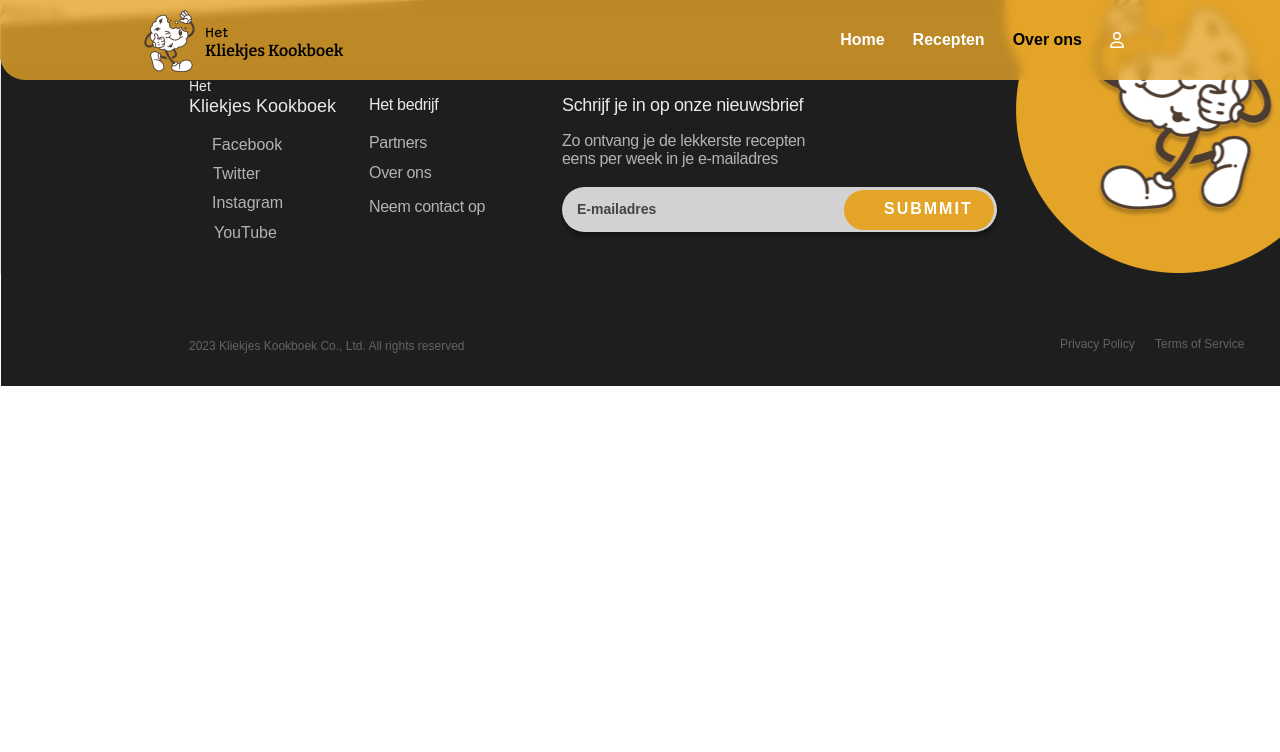
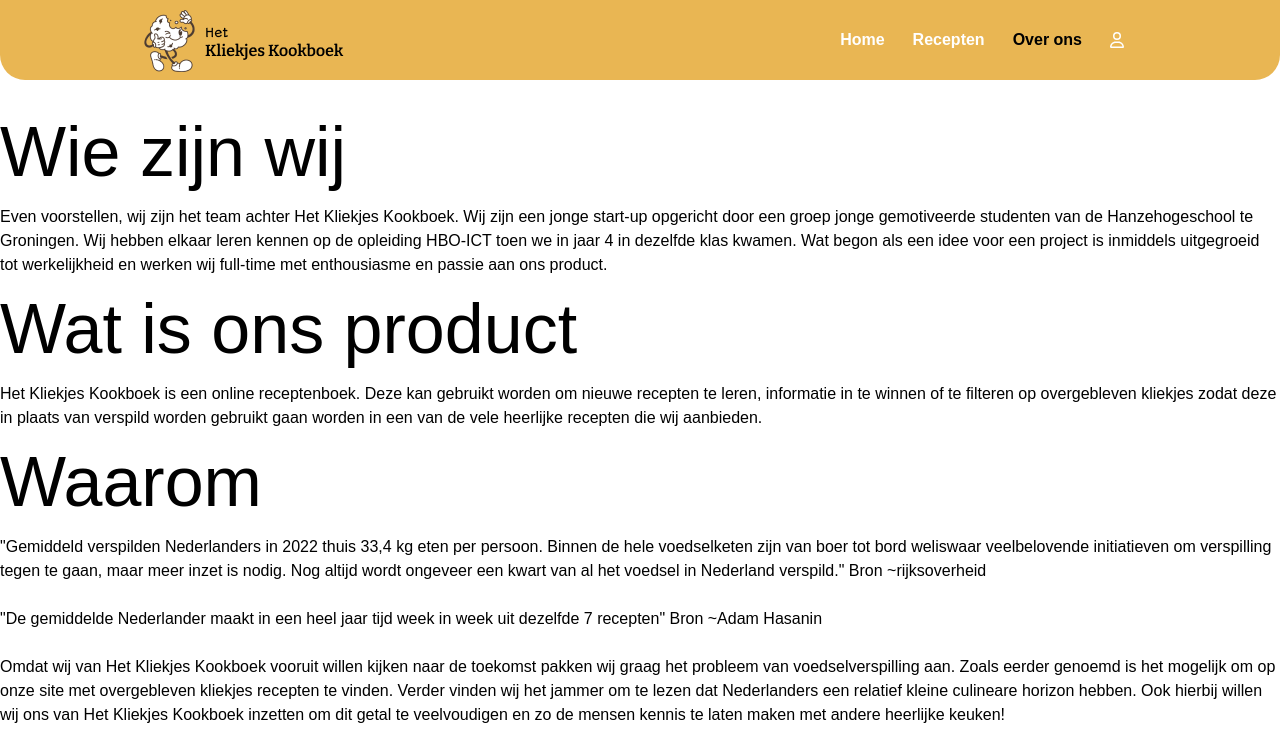
Before and after one commit to IvoDeiman/KliekjesKookboek, a Vue app: page /about in a window 1280 px wide. Shown: the top 752 px of the page. Built offline with nearby package versions, Linux system fonts and the light colour scheme.

Commit message:
About page update
Needs styling, but contains info now

```diff
--- a/src/views/About.vue
+++ b/src/views/About.vue
@@ -1,6 +1,39 @@
 <template>
-  <h1>About us</h1>
+  <div style="padding-top: 100px">
+    <h1 style="font-size: 70px">Wie zijn wij</h1>
+    <p>Even voorstellen, wij zijn het team achter Het Kliekjes Kookboek.
+    Wij zijn een jonge start-up opgericht door een groep jonge gemotiveerde
+    studenten van de Hanzehogeschool te Groningen.
 
+    Wij hebben elkaar leren kennen op de opleiding HBO-ICT toen we in jaar 4
+    in dezelfde klas kwamen. Wat begon als een idee voor een project is inmiddels
+    uitgegroeid tot werkelijkheid en werken wij full-time met enthousiasme en passie aan ons product.</p>
+
+    <h1 style="font-size: 70px">Wat is ons product</h1>
+    <p>Het Kliekjes Kookboek is een online receptenboek. Deze kan gebruikt worden
+    om nieuwe recepten te leren, informatie in te winnen of te filteren op overgebleven
+    kliekjes zodat deze in plaats van verspild worden gebruikt gaan worden in een
+    van de vele heerlijke recepten die wij aanbieden.</p>
+
+    <h1 style="font-size: 70px">Waarom</h1>
+    <p>"Gemiddeld verspilden Nederlanders in 2022 thuis 33,4 kg eten per persoon. Binnen de hele
+      voedselketen zijn van boer tot bord weliswaar veelbelovende initiatieven om verspilling
+      tegen te gaan, maar meer inzet is nodig. Nog altijd wordt ongeveer een kwart van
+      al het voedsel in Nederland verspild." Bron ~rijksoverheid</p><br>
+      <p>"De gemiddelde Nederlander maakt in een heel jaar tijd week in week uit dezelfde 7 recepten" Bron ~Adam Hasanin
+      </p><br>
+    <p>
+      Omdat wij van Het Kliekjes Kookboek vooruit willen kijken naar de toekomst pakken wij graag het probleem van voedselverspilling aan.
+      Zoals eerder genoemd is het mogelijk om op onze site met overgebleven kliekjes recepten te vinden.
+      Verder vinden wij het jammer om te lezen dat Nederlanders een relatief kleine culineare horizon hebben.
+      Ook hierbij willen wij ons van Het Kliekjes Kookboek inzetten om dit getal te veelvoudigen en zo de mensen kennis
+      te laten maken met andere heerlijke keuken!</p>
+
+    <h1 style="font-size: 70px">Motto</h1>
+    <p>Carpe diem sugondese nuts lmao</p>
+    <br>
+    <br>
+  </div>
 </template>
 
 <script>
```
